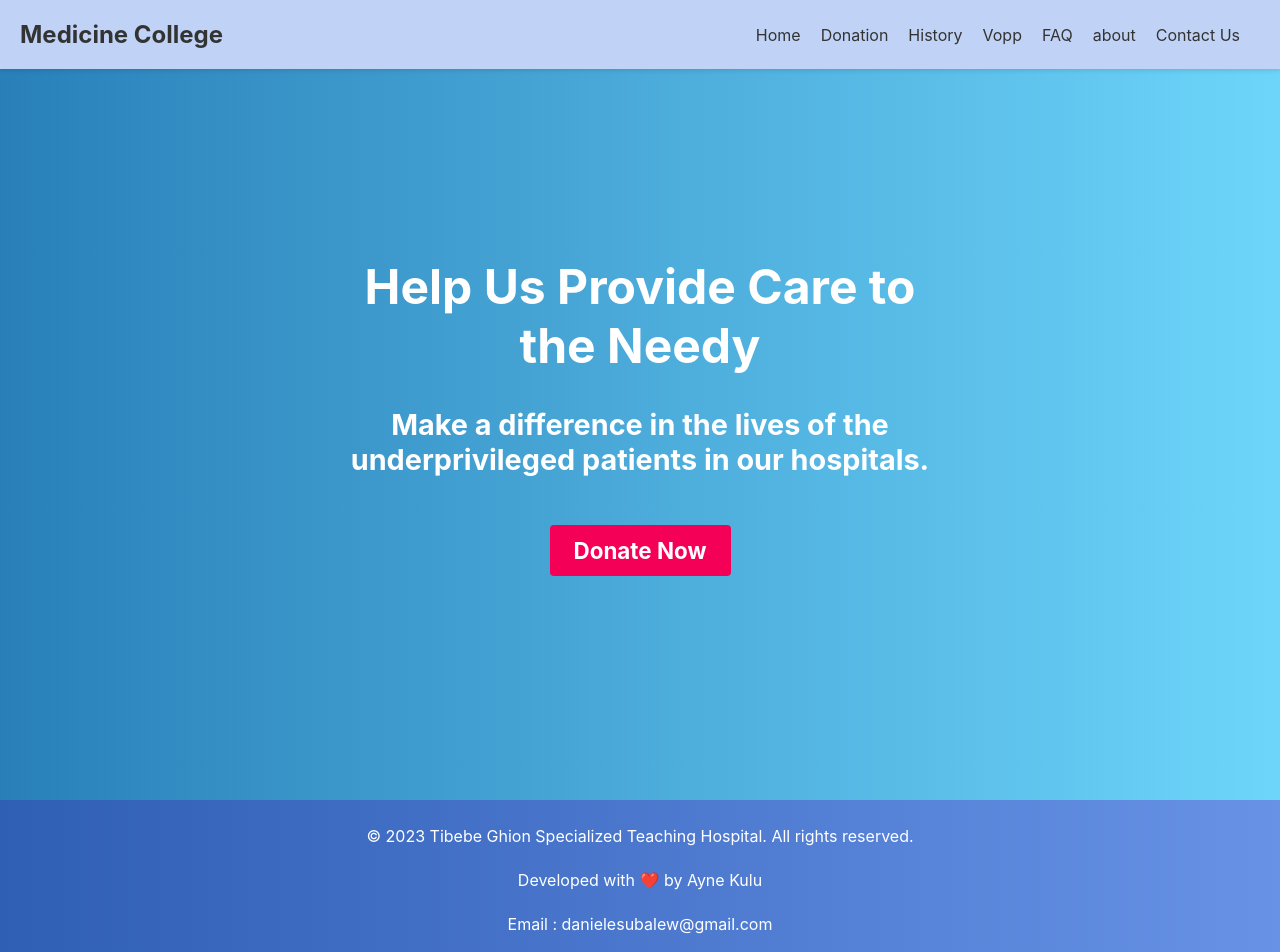
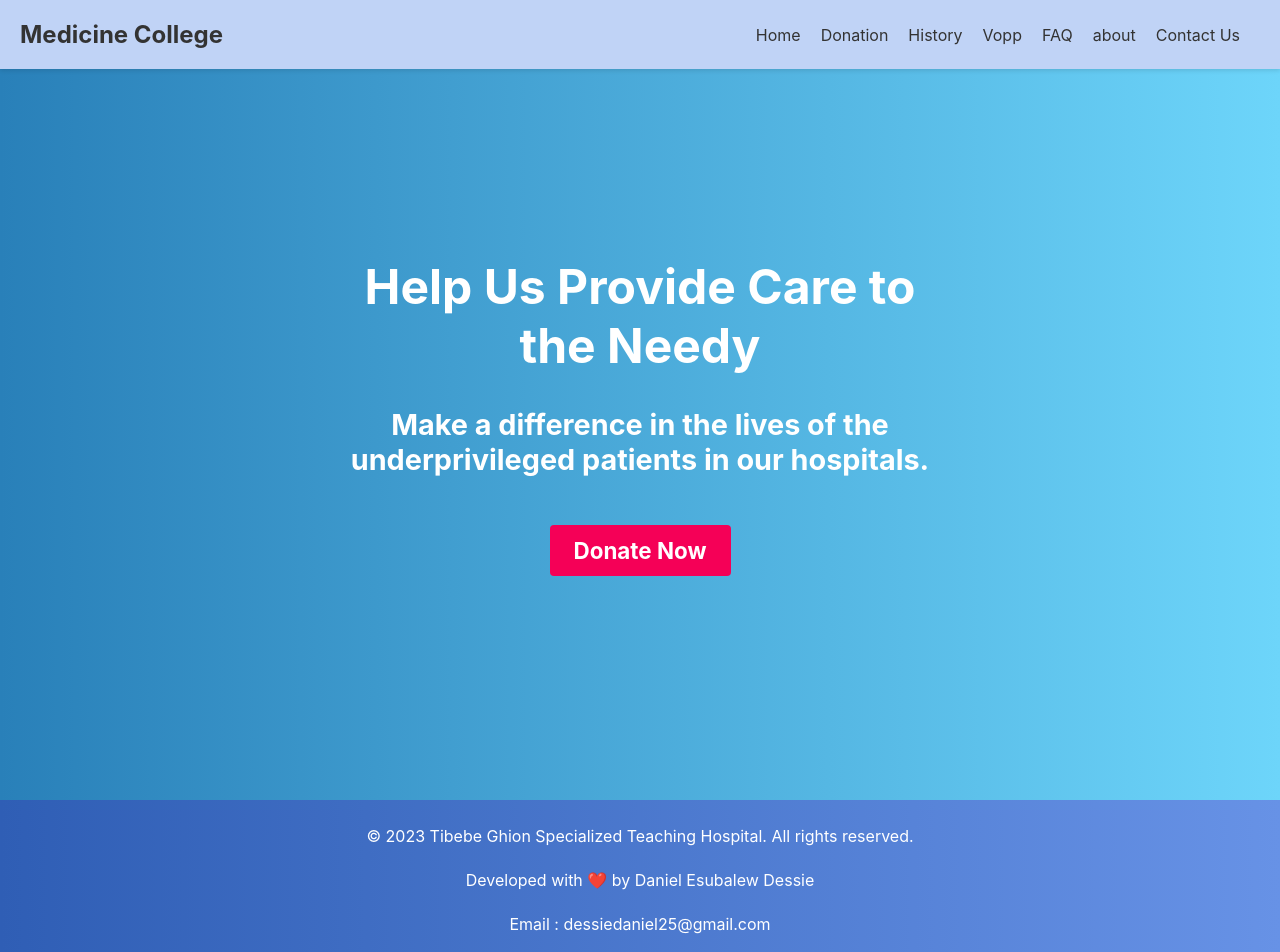
Before and after one commit to zbluee/med-college-donation-app, a React (Create React App) app in the folder client/: page / in a window 1280 px wide. Built offline with nearby package versions, Linux system fonts and the light colour scheme.

Commit message:
chore: Update email address and name in the footer.

```diff
--- a/client/src/components/footer/footer.jsx
+++ b/client/src/components/footer/footer.jsx
@@ -14,12 +14,12 @@ function Footer() {
             rel="noopener noreferrer"
             className="footer-link"
           >
-            Ayne Kulu
+            Daniel Esubalew Dessie
           </a>
         </p>
         <p className="footer-text">
           Email :
-          <a href="mailto:danielesubalew@gmail.com" className="footer-link"> danielesubalew@gmail.com</a>
+          <a href="mailto:dessiedaniel25@gmail.com" className="footer-link"> dessiedaniel25@gmail.com</a>
         </p>
       </div>
     </footer>
```
